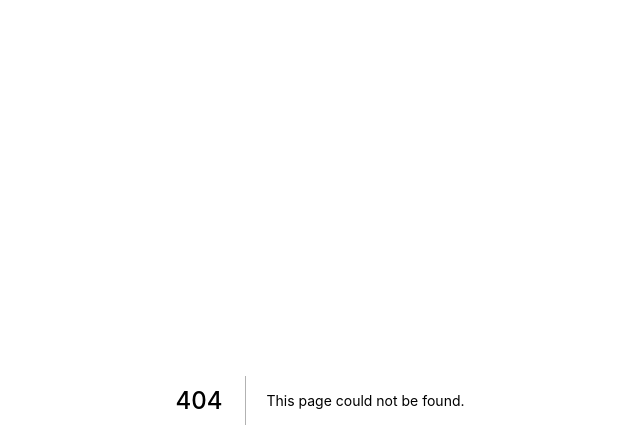
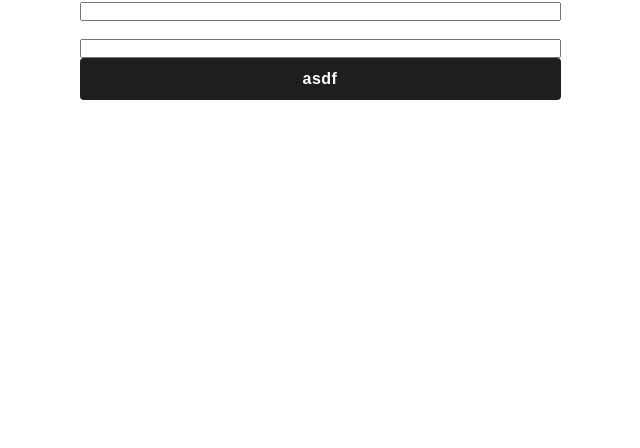
Before and after one commit to 0xLucca/dl3arn, a Next.js app: page /login in a window 1280 px wide. Before the commit this address had no page. Shown: the top 448 px of the page, without its empty margins (320-960 px from the left). Built offline with nearby package versions, Linux system fonts and the light colour scheme; what @rainbow-me/rainbowkit, wagmi would draw is missing.

Commit message:
feat: creating input component with styles

```diff
--- /dev/null
+++ b/components/Input/index.tsx
@@ -0,0 +1,17 @@
+import { HTMLProps } from "react";
+import styled from "styled-components";
+
+const Label = styled.label`
+  border-radius: 5px;
+`;
+
+interface Props extends HTMLProps<HTMLInputElement> {}
+function Input({ className, ...input }: Props) {
+  return (
+    <Label className={className}>
+      <input {...input} />
+    </Label>
+  );
+}
+
+export default Input;
--- /dev/null
+++ b/pages/login/index.tsx
@@ -0,0 +1,49 @@
+import { useState } from "react";
+import styled from "styled-components";
+import { PrimaryButton } from "../../components/Buttons";
+import Input from "../../components/Input";
+import { InputChange } from "../../utils/types";
+
+const Form = styled.form`
+  max-width: 481px;
+  margin: 0 auto;
+
+  .inputs {
+    display: flex;
+    flex-flow: column;
+    gap: 1rem;
+    label,
+    input {
+      width: 100%;
+    }
+  }
+`;
+function Login() {
+  const [inputs, setInputs] = useState({
+    email: "",
+    password: "",
+  });
+  const handleChange = ({ target: { name, value } }: InputChange) => {
+    setInputs((old) => ({ ...old, [name]: value }));
+  };
+
+  return (
+    <div>
+      <main>
+        <Form>
+          <div className="inputs">
+            <Input name="email" onChange={handleChange} value={inputs.email} />
+            <Input
+              name="password"
+              onChange={handleChange}
+              value={inputs.password}
+            />
+          </div>
+          <PrimaryButton>asdf</PrimaryButton>
+        </Form>
+      </main>
+    </div>
+  );
+}
+
+export default Login;
```
Also changed, not shown: pages/test/index.tsx (+48 -39 lines).
